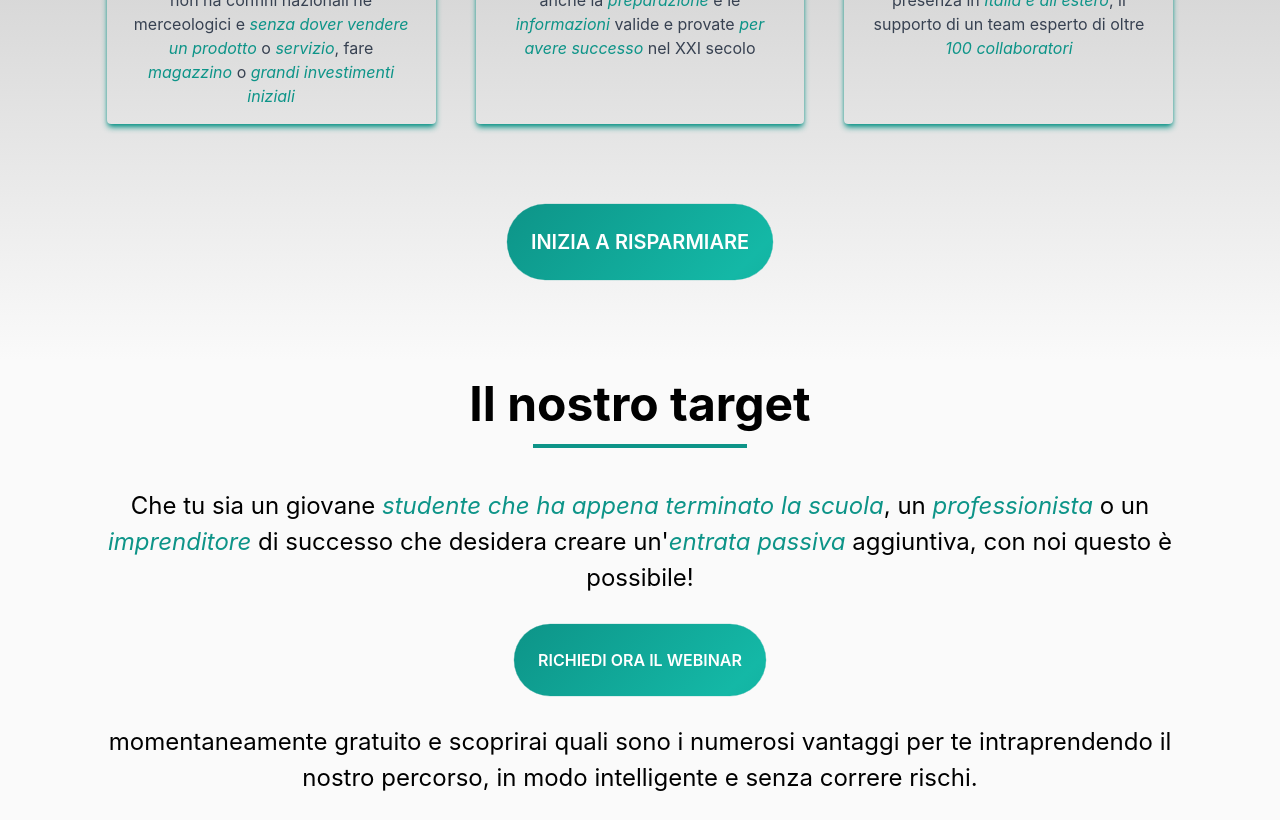
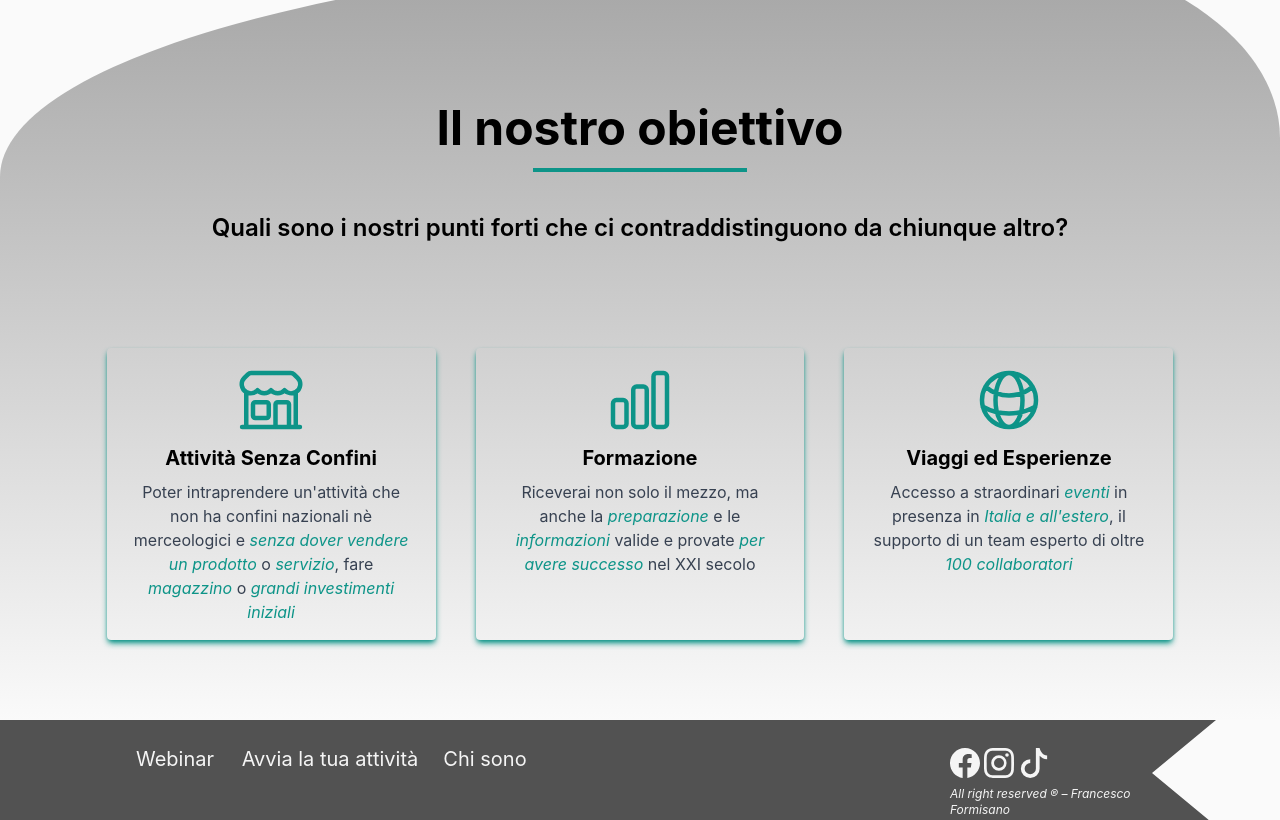
Before and after one commit to frxsav/angelabusiness, a React (Create React App) app: page / in a window 1280 px wide. Shown: the part 1980-2800 px from the top of the page. Built offline with nearby package versions, Linux system fonts and the light colour scheme.

Commit message:
UI changes

```diff
--- a/public/index.html
+++ b/public/index.html
@@ -10,7 +10,7 @@
       content="Richiedi un Webinar gratuito per essere guidato sulla strada del risparmio e del guadagno passivo."
     />
     <link rel="apple-touch-icon" href="%PUBLIC_URL%/logo192.png" />
-    <title>Angela Formisano | Risparmio e Passive Income</title>
+    <title>Angela Formisano | Risparmio ed Entrate Automatiche</title>
   </head>
   <body>
     <noscript>You need to enable JavaScript to run this app.</noscript>
--- a/public/locales/it/translation.json
+++ b/public/locales/it/translation.json
@@ -25,7 +25,7 @@
   },
   "target": {
     "title": "Il nostro target",
-    "dsc1": "Che tu sia un giovane <b>studente che ha appena terminato la scuola</b>, un <b>professionista</b> o un <b>imprenditore</b> di successo che desidera creare un'<b>entrata passiva</b> aggiuntiva, con noi questo è possibile!",
+    "dsc1": "Che tu sia un giovane <b>studente che ha appena terminato la scuola</b>, un <b>professionista</b> o un <b>imprenditore</b> di successo che desidera creare un'<b>entrata automatica</b> aggiuntiva, con noi questo è possibile!",
     "dsc2": "momentaneamente gratuito e scoprirai quali sono i numerosi vantaggi per te intraprendendo il nostro percorso, in modo intelligente e senza correre rischi.",
     "webinar": "Richiedi ora il webinar"
   },
--- a/src/components/OurGoal.jsx
+++ b/src/components/OurGoal.jsx
@@ -72,16 +72,6 @@ const OurGoal = () => {
             <CarouselList></CarouselList>
           </div>
         </section>
-        <section className="col-span-10 col-start-2 flex justify-center text-xl">
-          <a
-            className="pulse text-white border-teal lg:mt-20 p-6 rounded-full lg:self-end gradient-to-right hover:shadow-xl uppercase font-semibold self-center"
-            href="https://myw.tf/emcgqn"
-            target="_blank"
-            rel="noreferrer"
-          >
-            {t("footer.save_your_money")}
-          </a>
-        </section>
       </div>
     </>
   );
--- a/src/components/Social.jsx
+++ b/src/components/Social.jsx
@@ -3,7 +3,7 @@ import { BsInstagram, BsFacebook, BsTiktok } from "react-icons/bs";
 
 const Social = () => {
   return (
-    <div className="grid grid-cols-6 col-span-3 lg:col-span-2 lg:col-end-12 col-end-12 pt-2 lg:pt-4 gap-8 lg:gap-0 text-2xl lg:text-3xl">
+    <div className="grid grid-cols-6 col-span-3 lg:col-span-2 lg:col-end-12 col-end-12 pt-2 gap-14 lg:gap-0 text-2xl lg:text-3xl">
       <a
         href="https://www.facebook.com/dott.ssaAngelaFormisano"
         target="_blank"
--- a/src/components/footer.jsx
+++ b/src/components/footer.jsx
@@ -16,44 +16,32 @@ const Footer = () => {
           href="https://api.whatsapp.com/send?phone=3394211017"
           target="_blank"
           rel="noreferrer"
-          className="lg:col-start-2 col-span-6 lg:col-span-3 text-md lg:order-1"
+          className="lg:col-start-2 col-span-6 lg:col-span-1 text-base lg:text-xl lg:text-center self-center"
         >
           <span className="active:text-teal-600 focus:text-neutral-100 hover:text-teal-600 transition duration-1 ">
             {t("footer.webinar")}
           </span>
         </a>
-        <a
-          href="https://myw.tf/emcgqn"
-          target="_blank"
-          rel="noreferrer"
-          className="col-span-6 lg:col-span-3 text-md lg:order-2"
-        >
-          <span className="active:text-teal-600 focus:text-neutral-100 hover:text-teal-600 transition duration-1 ">
-            {t("footer.save_your_money")}
-          </span>
-        </a>
-        <div className="lg:col-end-12 lg:col-span-3 lg:order-3 order-6 col-end-10 pt-2 lg:pt-0">
-          <Social></Social>
-        </div>
+
         <a
           href="https://api.whatsapp.com/send?phone=3394211017"
           target="_blank"
           rel="noreferrer"
-          className="lg:col-start-2 col-span-6 lg:col-span-3 text-md lg:order-4 order-3"
+          className="col-span-6 lg:col-span-2 text-base lg:text-xl lg:text-center self-center"
         >
           <span className="active:text-teal-600 focus:text-neutral-100 hover:text-teal-600 transition duration-1 ">
             {t("footer.start_activity")}
           </span>
         </a>
-        <a
-          href="#about"
-          className="col-span-6 lg:col-span-3 text-md lg:order-5 order-4"
-        >
+        <a href="#about" className="col-span-6 lg:col-span-1 text-base lg:text-xl lg:text-center self-center">
           <span className="active:text-teal-600 focus:text-neutral-100 hover:text-teal-600 transition duration-1 ">
             {t("footer.about")}
           </span>
         </a>
-        <address className="lg:col-span-3 lg:col-end-12 col-span-7 text-xs pt-2 lg:order-6 order-5 self-end">
+        <div className="lg:col-end-12 lg:col-span-2 self-center">
+          <Social></Social>
+        </div>
+        <address className="lg:col-span-2 lg:col-end-12 col-span-7 text-xs pt-2 self-end">
           <span>{t("footer.copyright")}</span>
         </address>
       </div>
--- a/src/pages/homepage.jsx
+++ b/src/pages/homepage.jsx
@@ -10,8 +10,8 @@ const Homepage = () => {
     <>
       <About></About>
       <MyStory></MyStory>
+      <Target></Target>
       <OurGoal></OurGoal>
-      <Target></Target>
       <Footer></Footer>
     </>
   );
```
